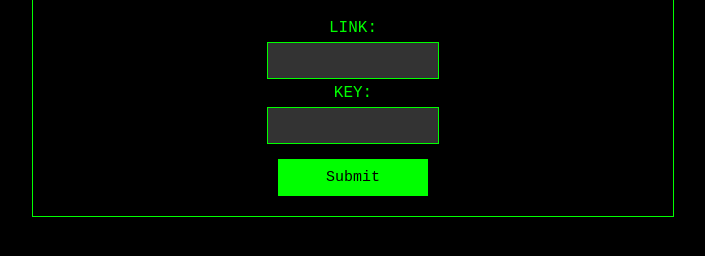
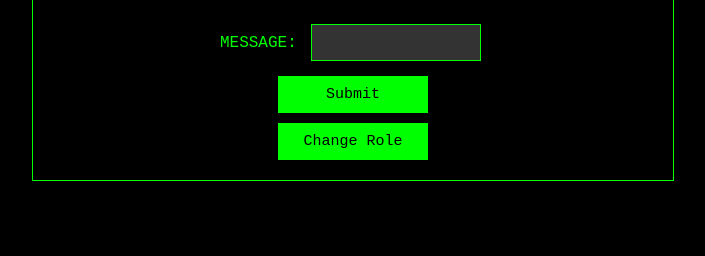
Before and after one commit to szwr/UltraSecreteNotePad, a plain HTML site: page website/index.html in a window 1280 px wide. Shown: the part 102-358 px from the top of the page, without its empty margins (287-992 px from the left). Drawn offline with nearby package versions, Linux system fonts and the light colour scheme.

Commit message:
front: toggle button

```diff
--- a/website/index.html
+++ b/website/index.html
@@ -8,13 +8,17 @@
         <h1 id=title></h1>
         <form id="myForm">
             <div class="formContent">
+                <span class="message">
                     <label for="link">LINK:</label>
                     <input type="text" id="link" name="link" class="input-field">
-
-                    <label for="key">KEY:</label>
-                    <input type="text" id="key" name="key" class="input-field">
+                </span>
+                <span class="link">
+                    <label for="message">MESSAGE:</label>
+                    <input type="text" id="message" name="message" class="input-field">
+                </span>
 
                 <button type="button" id="submitButton" class="submit-button">Submit</button>
+                <button type="button" id="toggleRoleButton" class="submit-button">Change Role</button>
             </div>
         </form>
     </div>
```
